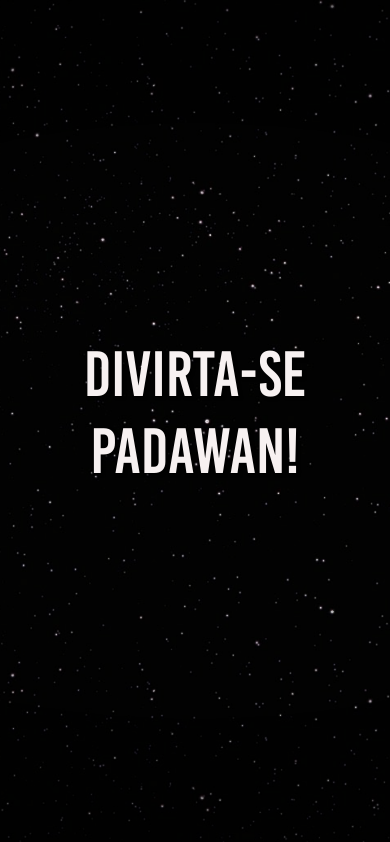
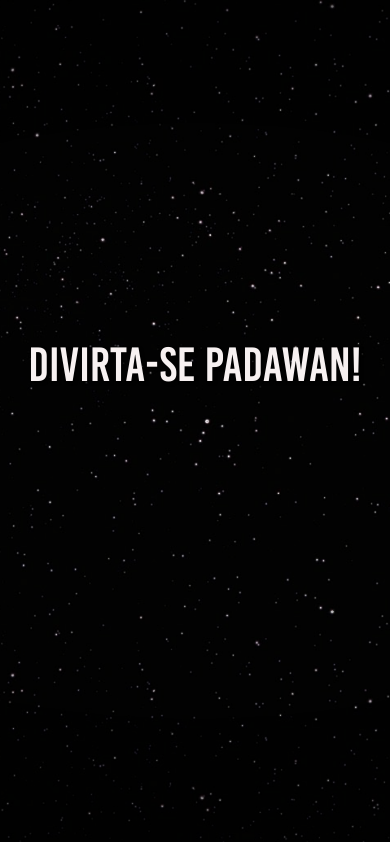
Before and after one commit to Gustavo-erades/StarWars, a PHP site: page / in a window 390 px wide; the page is wider, and only the part inside the window is pictured. Shown: the part 2256-3098 px from the top of that part. Run offline with PHP 8.4, Linux system fonts and the light colour scheme; some libraries are stand-ins or nearby versions.

Commit message:
ajustando tamanho dos textos

```diff
--- a/css/responsividade.css
+++ b/css/responsividade.css
@@ -1,17 +1,19 @@
 /* X-Small devices (portrait phones, less than 576px) */
 @media (max-width: 575.98px) {
-
+    h1.display-2{
+        font-size: 3em;
+    }
  }
 
 /* Small devices (landscape phones, less than 768px)*/
-@media (max-width: 767.98px) {
+@media (min-width: 576px) and (max-width: 767.98px) {
     h1.display-2{
         font-size: 3.5em;
     }
  }
 
 /* Medium devices (tablets, less than 992px)*/
-@media (max-width: 991.98px) {
+@media (min-width: 768px) and (max-width: 991.98px) {
     h1.display-2{
         font-size: 4em;
     }
```
